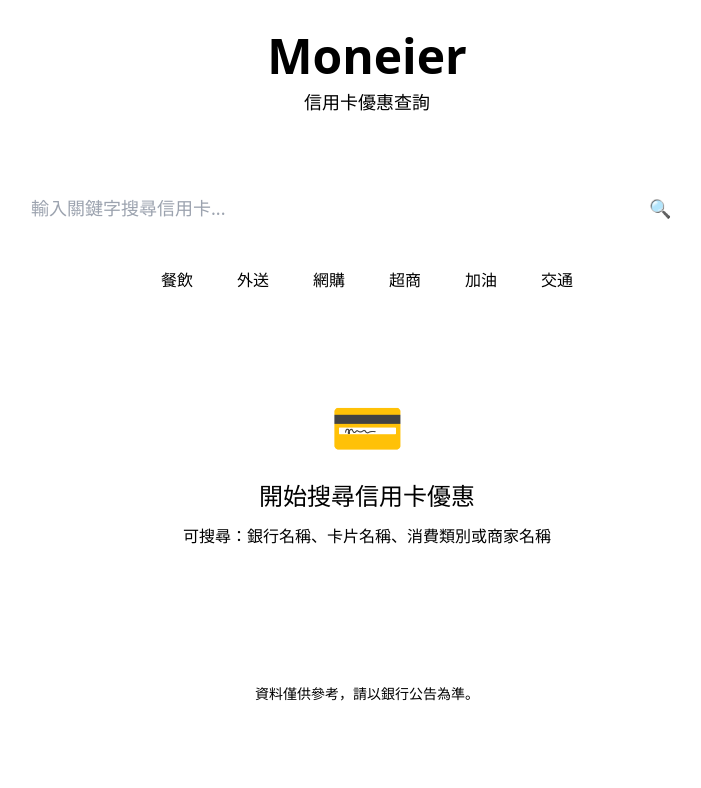
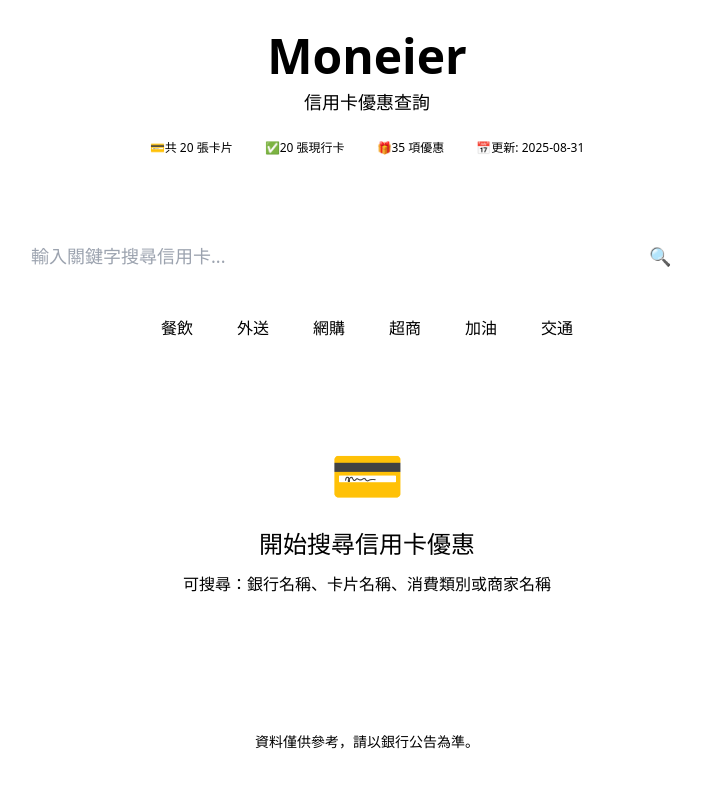
Before and after one commit to z80020100/moneier, a React (Vite) app: page / in a window 1280 px wide. Shown: the top 788 px of the page, without its empty margins (273-974 px from the left). Built offline with nearby package versions, Linux system fonts and the light colour scheme.

Commit message:
Add database statistics display in header

```diff
--- a/src/App.tsx
+++ b/src/App.tsx
@@ -14,6 +14,22 @@ const allCards: CreditCard[] = cardsData.cards as CreditCard[];
 const merchantCategories: {
   [category: string]: { keywords: string[]; description: string };
 } = merchantsData;
+
+// 統計資訊
+const activeCardsCount = allCards.filter(
+  (card) => card.isActive !== false
+).length;
+const totalBenefits = allCards.reduce(
+  (sum, card) => sum + card.benefits.length,
+  0
+);
+const lastUpdateDate = new Date()
+  .toLocaleDateString('zh-TW', {
+    year: 'numeric',
+    month: '2-digit',
+    day: '2-digit',
+  })
+  .replace(/\//g, '-');
 
 function App() {
   const [query, setQuery] = useState('');
@@ -152,6 +168,24 @@ function App() {
           <p className="text-base sm:text-lg text-base-content/70 mt-2">
             信用卡優惠查詢
           </p>
+          <div className="flex flex-wrap justify-center gap-2 mt-4 text-xs text-base-content/50">
+            <div className="badge badge-ghost gap-1 px-3 py-2">
+              <span>💳</span>
+              <span>共 {allCards.length} 張卡片</span>
+            </div>
+            <div className="badge badge-ghost gap-1 px-3 py-2">
+              <span>✅</span>
+              <span>{activeCardsCount} 張現行卡</span>
+            </div>
+            <div className="badge badge-ghost gap-1 px-3 py-2">
+              <span>🎁</span>
+              <span>{totalBenefits} 項優惠</span>
+            </div>
+            <div className="badge badge-ghost gap-1 px-3 py-2">
+              <span>📅</span>
+              <span>更新: {lastUpdateDate}</span>
+            </div>
+          </div>
         </header>
 
         <main>
```
